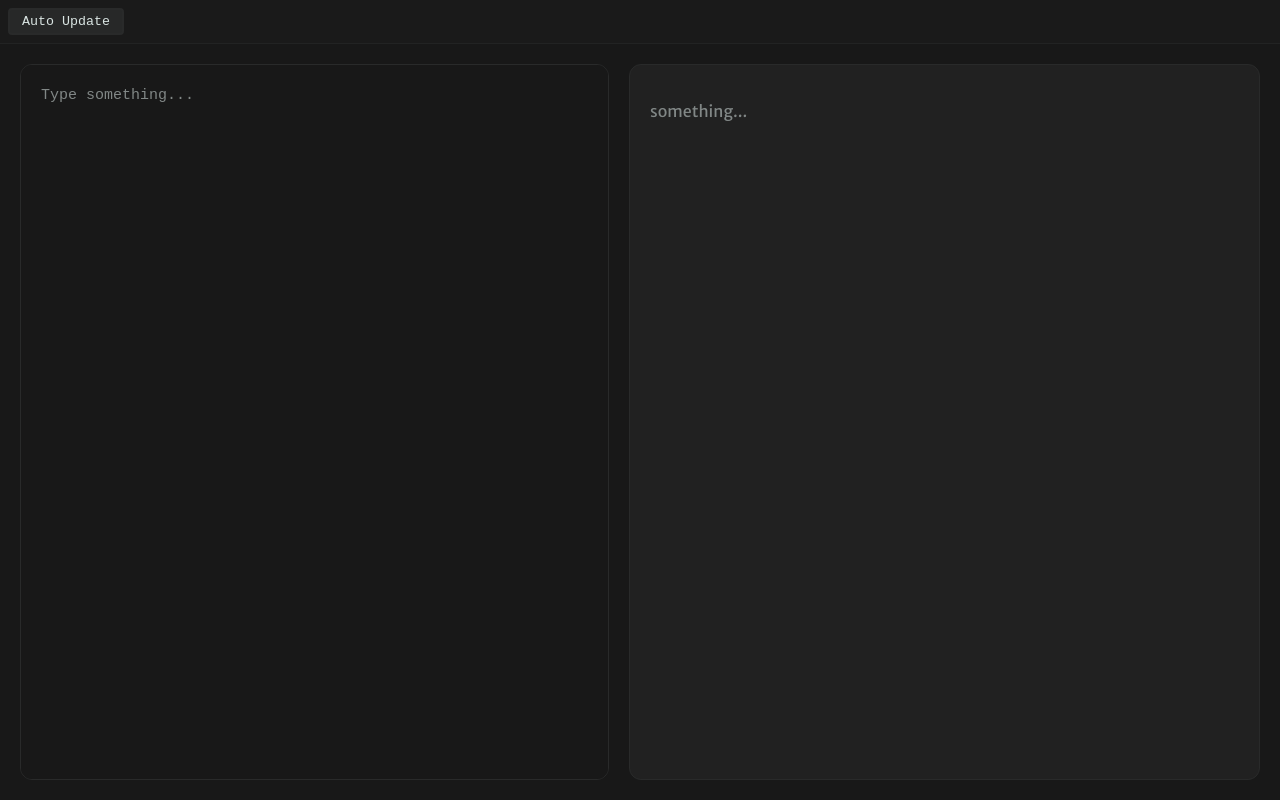
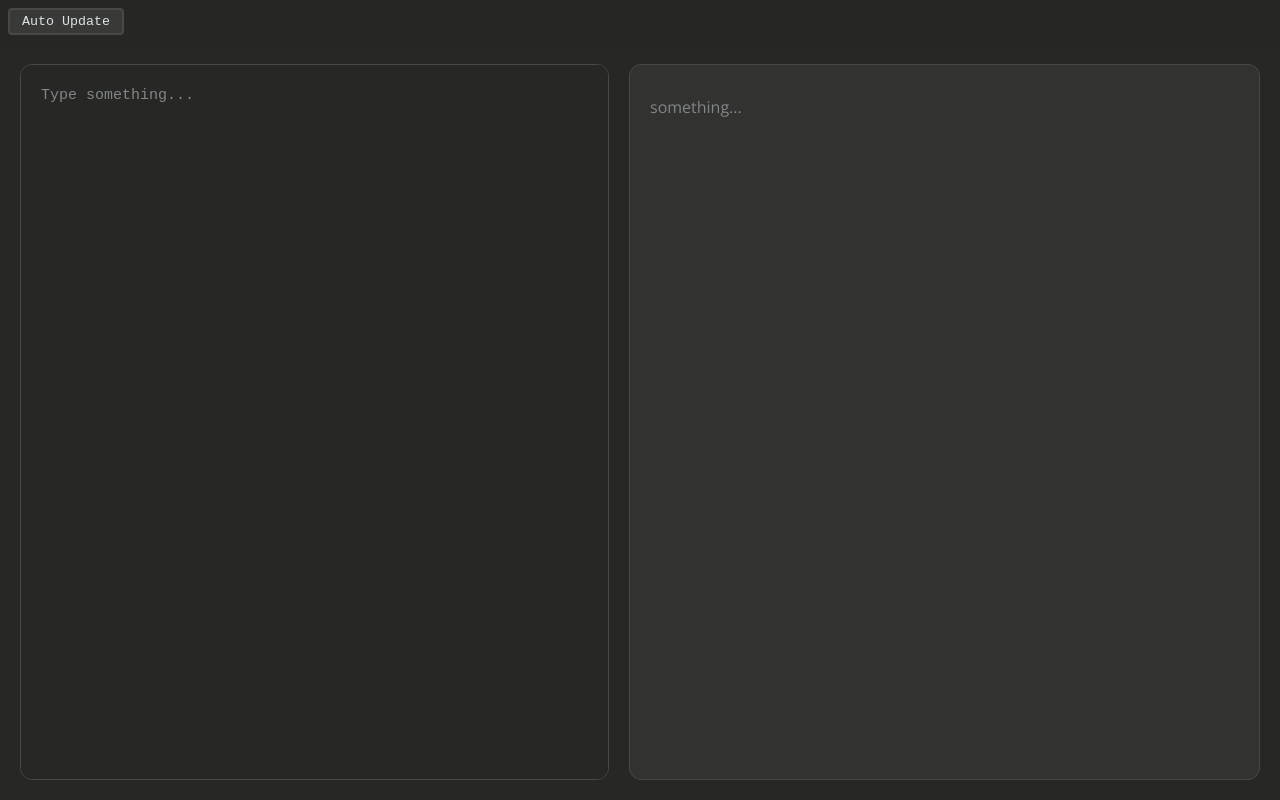
Before and after one commit to Censera/UniDoc, a plain HTML site: page index.html in a window 1280 px wide. Drawn offline with nearby package versions, Linux system fonts and the light colour scheme.

Commit message:
some style

```diff
--- a/Markdown/markdown.css
+++ b/Markdown/markdown.css
@@ -2,17 +2,18 @@
 
 :root {
     --foreground: #f8f8f2;
-    --highlight: #44475a;
-    --background: #282a36;
+    --highlight: #393938;
+    --background: #272725;
 
-    --red:#ff5555;
-    --orange:#ffb86c;
-    --yellow:#f1fa8c;
-    --green:#50fa7b;
-    --cyan:#8be9fd;
-    --purple:#bd93f9;
-    --pink:#ff79c6;
-    --gray:#6272a4;
+    --red:#FF6D6D;
+    --orange:#FFB964;
+    --yellow:#FAFF76;
+    --green:#90FF7A;
+    --cyan:#5CF1FF;
+    --blue: #609DFF;
+    --purple:#8771FF;
+    --pink:#FF83FF;
+    --gray:#484847;
 
 }
 
@@ -42,10 +43,10 @@
     font-weight: 700;
 }
 .output p {
-  margin: 1em 0;
+  margin: 0.7em 0;
 }
 .output a {
-  color: var(--pink);
+  color: var(--blue);
   text-decoration: none;
 }
 .output a:hover {
@@ -58,13 +59,14 @@
   color: var(--foreground);
   border: 1px solid var(--highlight);
   border-radius: 8px;
-  padding: 4px 8px;
-  margin: 0px 4px;
+  padding: 16px;
 }
 .output blockquote {
   margin: 1em 0;
-  border-left: 4px solid var(--background);
+  border-left: 4px solid var(--gray);
+  padding: 2px 0;
   padding-left: 16px;
+  background: var(--highlight);
 }
 .output hr {
   border-bottom: 1px solid var(--background);
@@ -75,6 +77,7 @@
 .output table {
   font-size: 16px;
   border-collapse: collapse;
+  width: 100%;
   padding: 8px;
   border: 1px solid var(--highlight);
 }
@@ -86,7 +89,7 @@
 .output th {
   background: var(--background);
 }
-.output image {
+.output img {
   max-width: 100%;
   border-radius: 6px;
 }
@@ -113,7 +116,6 @@
     border-radius: 8px;
     overflow: scroll;
     margin: 25px 0;
-    box-shadow: #11111149 0 10px 5px;
   }
   .hljs-comment,
   .hljs-quote {
@@ -133,7 +135,7 @@
     color: var(--orange);
   }
   .hljs-attribute {
-    color: var(--purple);
+    color: var(--blue);
   }
   .hljs-number,
   .hljs-regexp {
--- a/style.css
+++ b/style.css
@@ -1,20 +1,19 @@
-@import url('https://fonts.googleapis.com/css2?family=Fira+Code:wght@300..700&family=Merriweather+Sans:ital,wght@0,300..800;1,300..800&family=Open+Sans:ital,wght@0,300..800;1,300..800&display=swap');
-
+@import url('https://fonts.googleapis.com/css2?family=Fira+Code:wght@300..700&family=Open+Sans:ital,wght@0,300..800;1,300..800&display=swap');
 :root {
     --light: #F3FFFD;
     --light-1: #E6F2F0;
     --light-2: #D9E4E2;
     --light-3: #818786;
 
-    --dark: #181818;
-    --dark-1: #1d1d1d;
-    --dark-2: #212121;
-    --dark-3: #272828;
-    --dark-4: #292A2A;
+    --dark: #272725;
+    --dark-1: #2B2B29;
+    --dark-2: #323230;
+    --dark-3: #393938;
+    --dark-4: #484847;
 
     /* Transpaternt */
-    --t-dark-1: #1d1d1d99;
-    --t-dark-4: #292A2A99;
+    --t-dark-1: #27272580;
+    --t-dark-4: #2B2B2980;
 }
 
 * {
@@ -24,7 +23,7 @@
 }
 
 body {
-    font-family: "Merriweather Sans", sans-serif;
+    font-family: "Open Sans", sans-serif;
     background-color: var(--dark);
     color: var(--light);
     min-height: 100vh;
```
